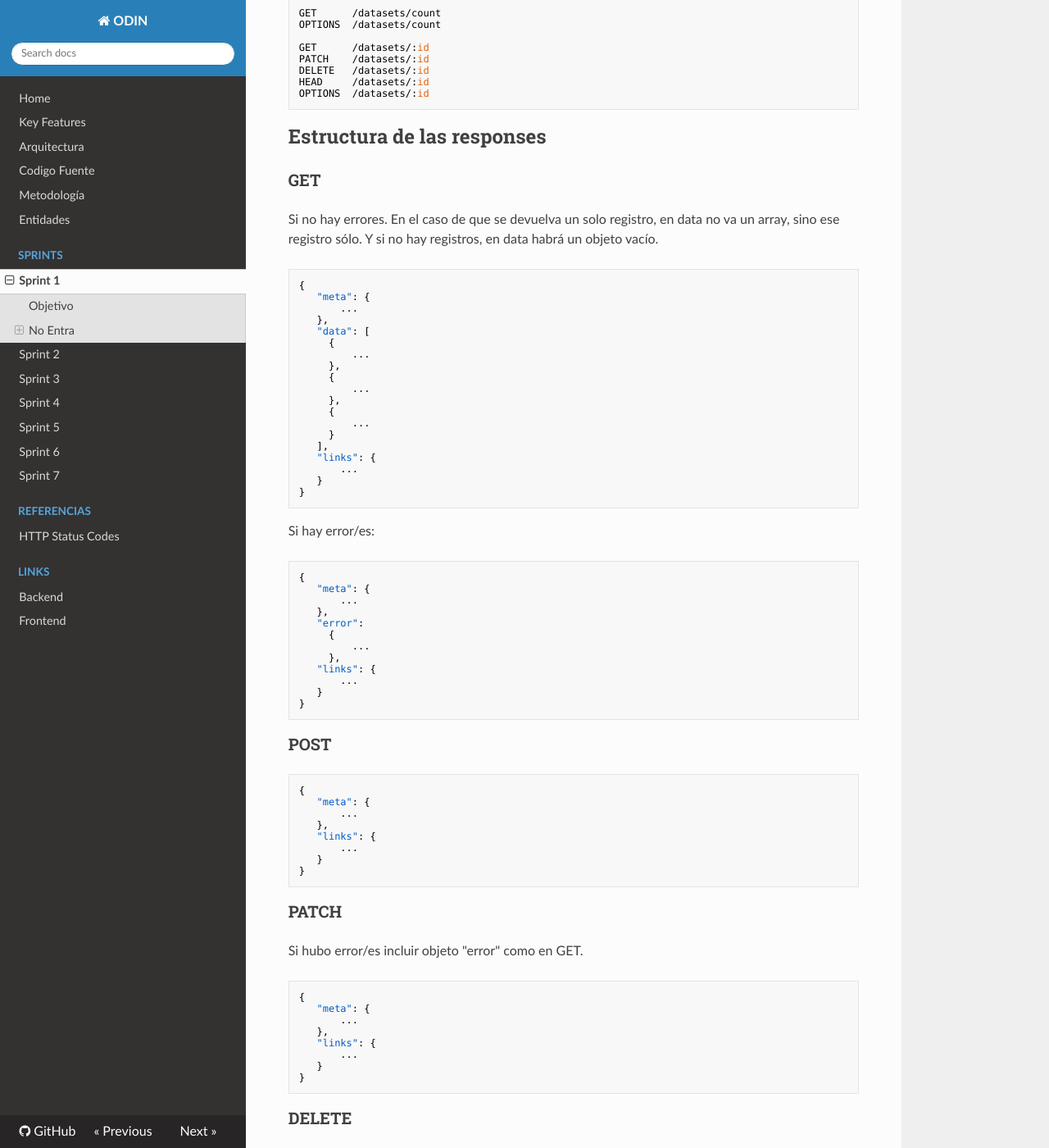
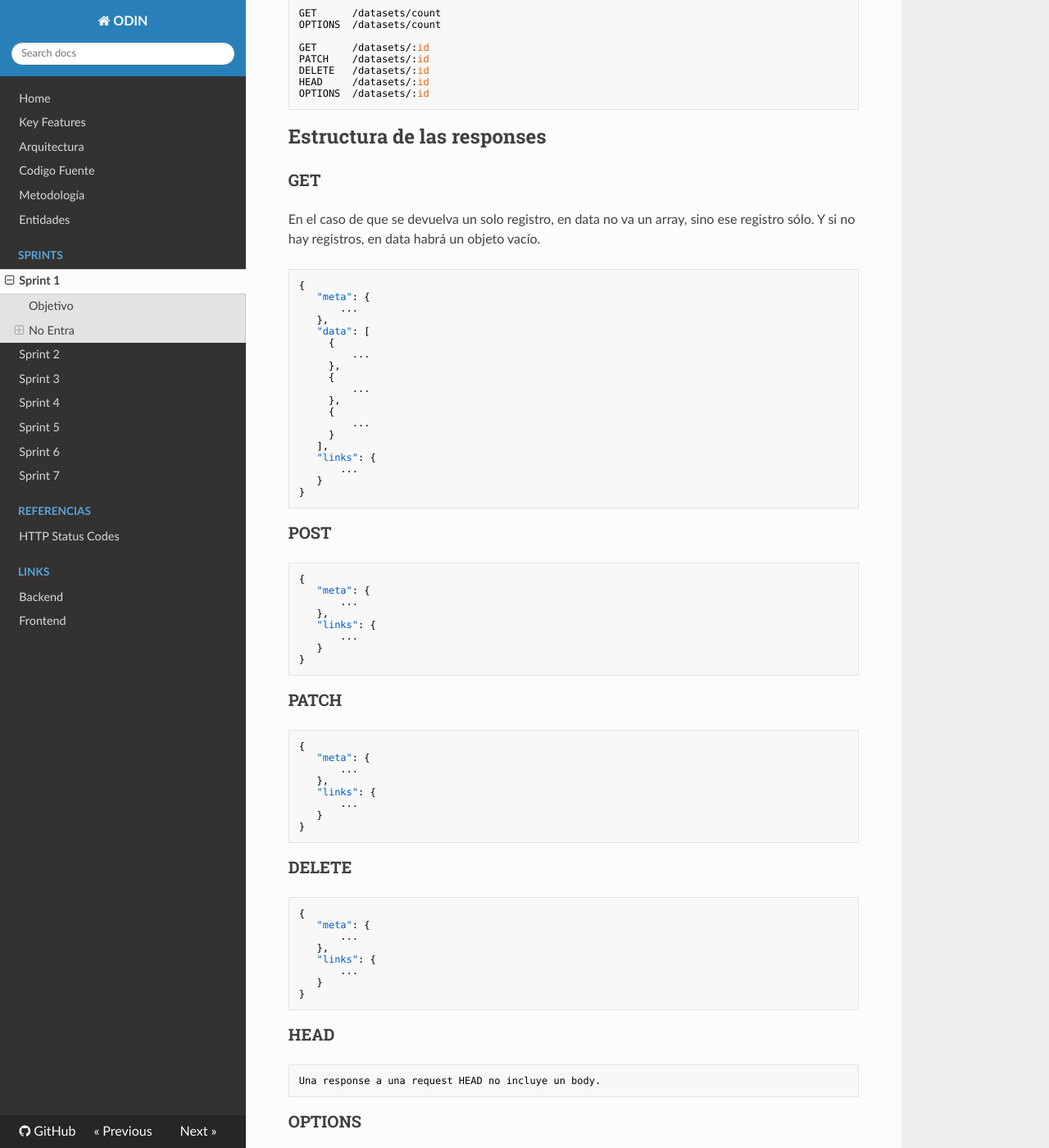
Before and after one commit to odin-unlp/odin-tech-docs, an MkDocs documentation site: the page built from docs/sprints/sprint-1.md, in a window 1280 px wide and 1400 px high, scrolled down 5571 px. Shown: the whole window at 82% size. Built offline with MkDocs 1.6.1, drawn with Linux system fonts in a browser that asks for light colours; nearby versions of some CDN libraries; old or Windows-style settings are respelled for this version of MkDocs; some of the changed text lies outside the part shown.

````diff
--- a/docs/sprints/sprint-1.md
+++ b/docs/sprints/sprint-1.md
@@ -292,7 +292,7 @@ OPTIONS  /datasets/:id
 
 ### GET
 
-Si no hay errores. En el caso de que se devuelva un solo registro, en data no va un array, sino ese registro sólo. Y si no hay registros, en data habrá un objeto vacío.
+En el caso de que se devuelva un solo registro, en data no va un array, sino ese registro sólo. Y si no hay registros, en data habrá un objeto vacío.
 
 ```json
 {
@@ -316,24 +316,6 @@ Si no hay errores. En el caso de que se devuelva un solo registro, en data no va
 }
 ```
 
-Si hay error/es:
-
-
-```json
-{
-   "meta": {
-       ...
-   },
-   "error":
-     {
-         ...
-     },
-   "links": {
-       ...
-   }
-}
-```
-
 ### POST
 
 ```json
@@ -349,8 +331,6 @@ Si hay error/es:
 
 ### PATCH
 
-Si hubo error/es incluir objeto "error" como en GET.
-
 ```json
 {
    "meta": {
@@ -363,8 +343,6 @@ Si hubo error/es incluir objeto "error" como en GET.
 ```
 
 ### DELETE
-
-Si hubo error/es incluir objeto "error" como en GET.
 
 ```json
 {
@@ -384,8 +362,6 @@ Una response a una request HEAD no incluye un body.
 ```
 
 ### OPTIONS
-
-Si hubo error/es incluir objeto "error" como en GET.
 
 ```json
 {
````
Also changed, not shown: docs/key-features.md (+1 -1 lines), docs/responses.md (added, +96 -0 lines).
